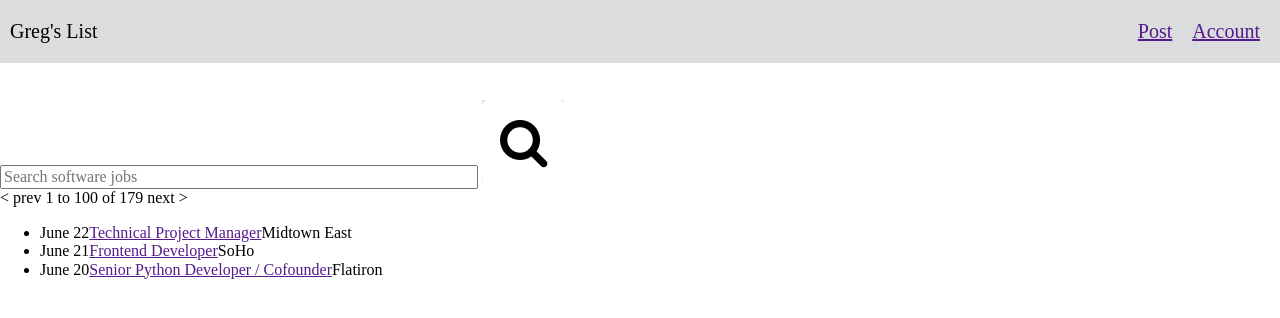
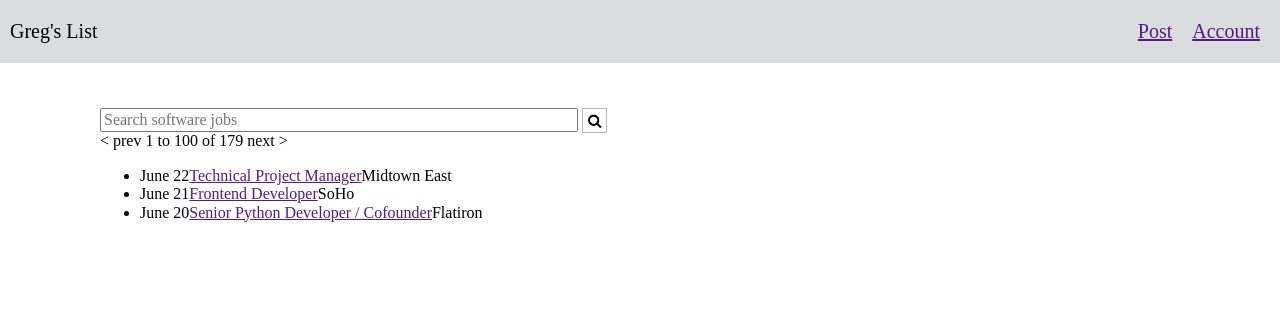
Before and after one commit to wshuang6/gregs_list, a plain HTML site: page index.html in a window 1280 px wide. Drawn offline with nearby package versions, Linux system fonts and the light colour scheme.

Commit message:
Finished img-button, left margin

```diff
--- a/index.html
+++ b/index.html
@@ -16,7 +16,7 @@
 		<p>Greg's List <a href="" class="nav-links">Account</a> <a href="" class="nav-links">Post</a> </p>
 	</nav>
 
-	<main class="leftmargin">
+	<main class="left-margin">
 	<form>
 		<!-- <label for="search-field">Search</label> -->
 		<input type="text" placeholder="Search software jobs" size="50" id="search-field">
--- a/styles/main.css
+++ b/styles/main.css
@@ -21,3 +21,15 @@ nav p {
 main {
 	padding-top: 100px;
 }
+
+.mag-button {
+	border: 1px #b7b7b7 solid;
+	height: 23px;
+	width: 23px;
+	position: relative;
+	top: 8px;
+}
+
+.left-margin {
+	margin-left: 100px;
+}
```
